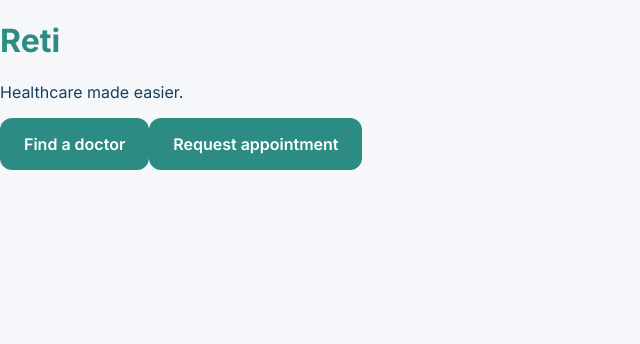
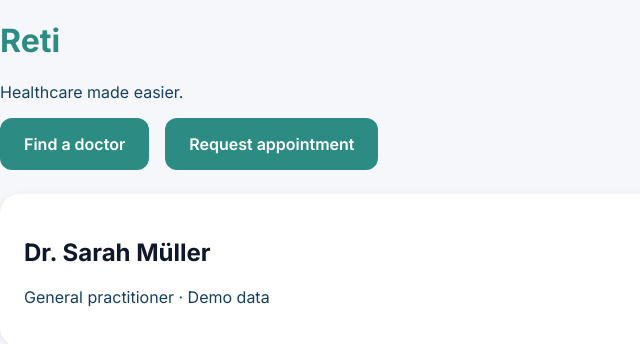
Before and after one commit to Retimane/Reti, a React (Vite) app: page / in a window 1280 px wide. Shown: the top 344 px of the page, without its empty margins (0-640 px from the left). Built offline with nearby package versions, Linux system fonts and the light colour scheme.

Commit message:
Add Card component and spacing

```diff
--- a/src/App.jsx
+++ b/src/App.jsx
@@ -1,12 +1,20 @@
 import Button from './components/Button'
+import Card from './components/Card'
 function App() {
   return (
     <main>
       <h1>Reti</h1>
       <p>Healthcare made easier.</p>
-      <Button>Find a doctor</Button>
-      <Button>Request appointment</Button>
+      <div className="button-row">
+        <Button>Find a doctor</Button>
+        <Button>Request appointment</Button>
+      </div>
+      <Card>
+        <h2>Dr. Sarah Müller</h2>
+        <p>General practitioner · Demo data</p>
+      </Card>
     </main>
-  )
-  }
-  export default App
+   )
+}
+
+export default App
--- /dev/null
+++ b/src/components/Card.jsx
@@ -0,0 +1,5 @@
+function Card({ children }) {
+  return <div className="card">{children}</div>
+}
+
+export default Card
--- a/src/index.css
+++ b/src/index.css
@@ -59,3 +59,15 @@ p {
   outline: 3px solid var(--color-navy);
   outline-offset: 2px;
 }
+.button-row {
+  display: flex;
+  gap: var(--space-3);
+  flex-wrap: wrap;
+  margin-bottom: var(--space-4);
+}
+.card {
+  background-color: var(--color-white);
+  border-radius: var(--radius-lg);
+  padding: var(--space-4);
+  box-shadow: 0 2px 8px rgba(15, 23, 42, 0.08);
+}
```
